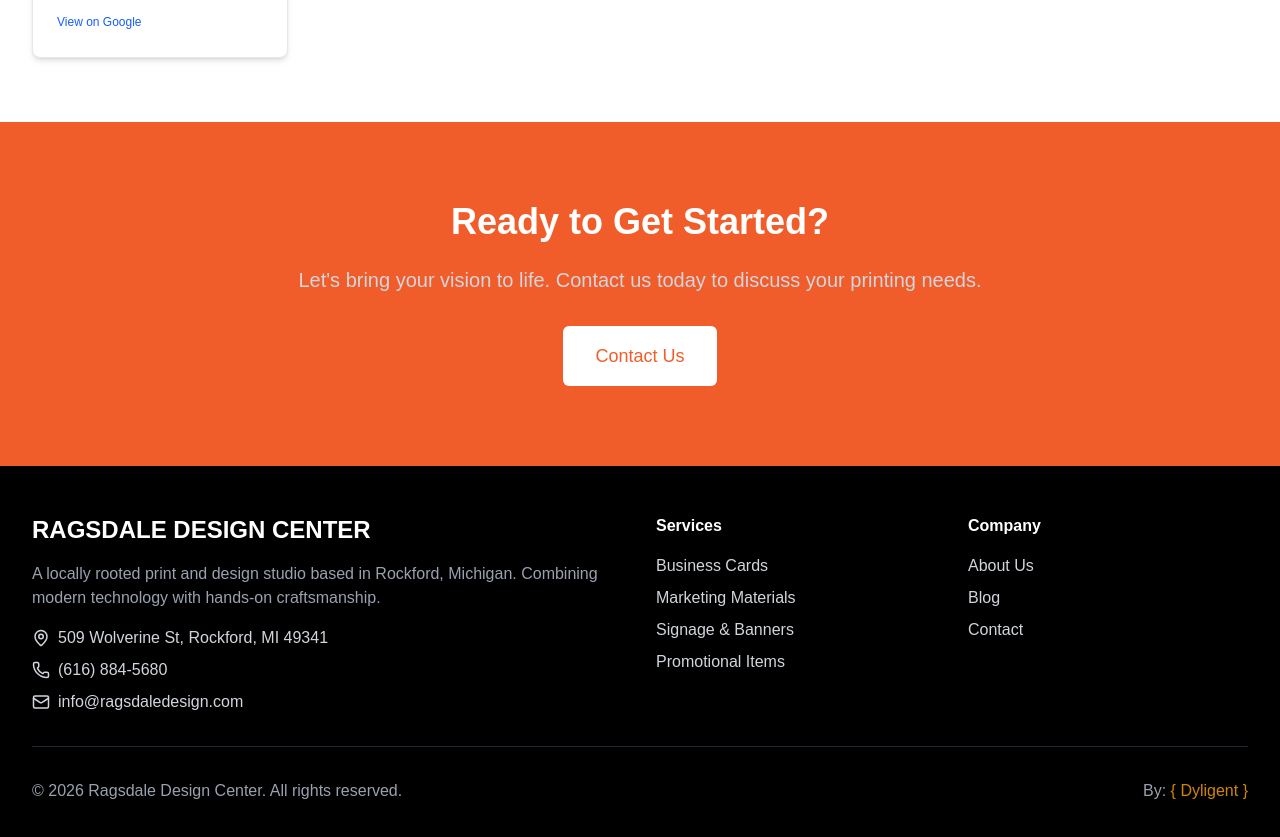
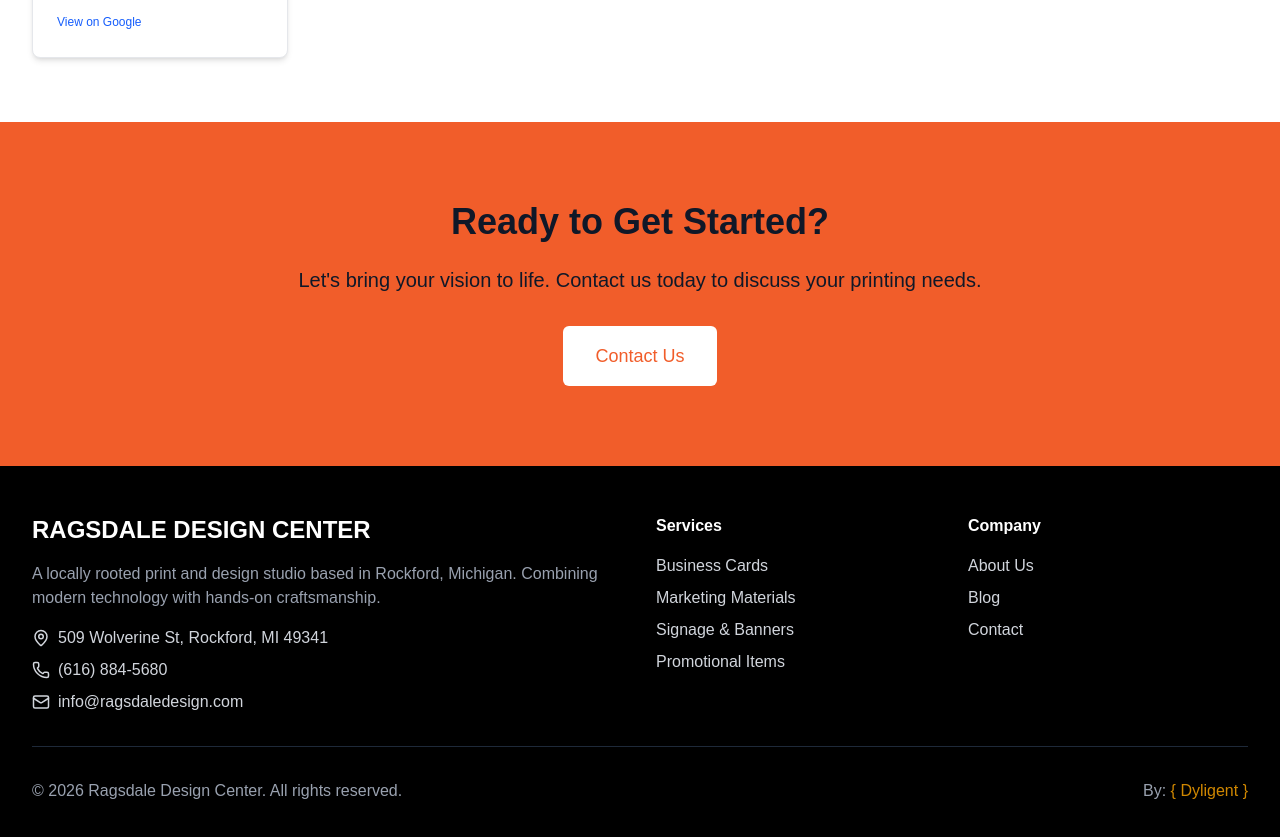
Before and after one commit to Dyligentlydone/Ragsdale-website, a Next.js app: page / in a window 1280 px wide. Shown: the part 2020-2857 px from the top of the page. Built offline with nearby package versions, Linux system fonts and the light colour scheme.

Commit message:
Change CTA section text to black for better readability

```diff
--- a/app/page.tsx
+++ b/app/page.tsx
@@ -138,10 +138,10 @@ export default function Home() {
 
       <GoogleReviews />
 
-      <section className="py-20 bg-primary text-white">
+      <section className="py-20 bg-primary">
         <div className="max-w-4xl mx-auto px-4 sm:px-6 lg:px-8 text-center">
-          <h2 className="text-4xl font-bold mb-6">Ready to Get Started?</h2>
-          <p className="text-xl text-gray-300 mb-8">
+          <h2 className="text-4xl font-bold mb-6 text-gray-900">Ready to Get Started?</h2>
+          <p className="text-xl text-gray-900 mb-8">
             Let's bring your vision to life. Contact us today to discuss your printing needs.
           </p>
           <Link
```
